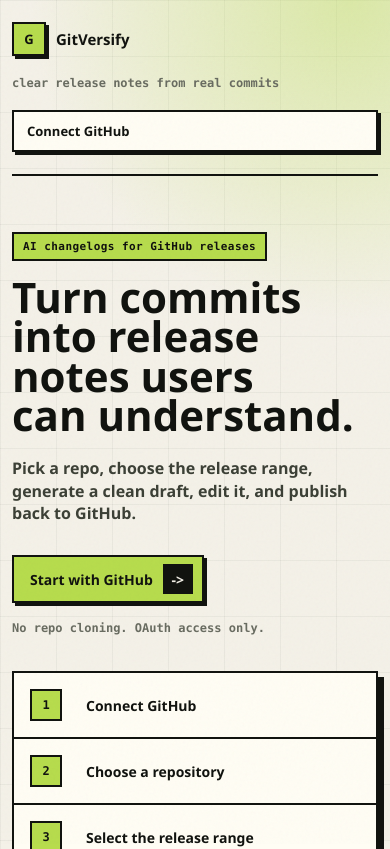
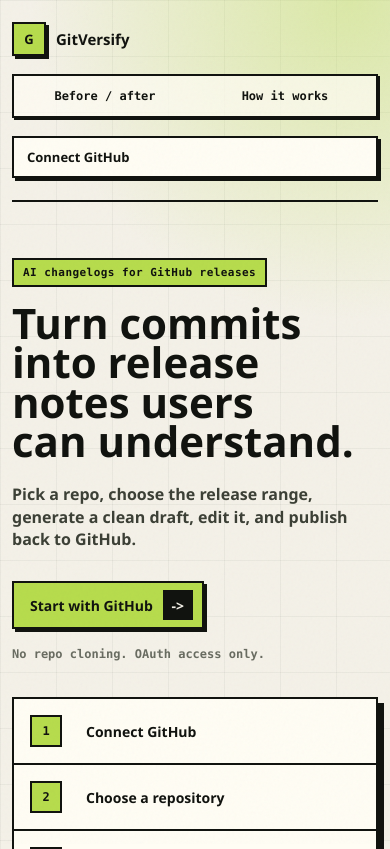
Before and after one commit to Workk001/gitversify, a Next.js app: page / in a window 390 px wide. Shown: the top 849 px of the page. Built offline with nearby package versions, Linux system fonts and the light colour scheme.

Commit message:
nav links added

```diff
--- a/app/globals.css
+++ b/app/globals.css
@@ -143,6 +143,7 @@ button {
 }
 
 .nav-coordinates,
+.nav-section-links,
 .microcopy,
 .helper-text,
 .muted,
@@ -157,6 +158,31 @@ button {
 .nav-coordinates {
   justify-self: center;
   text-align: center;
+}
+
+.nav-section-links {
+  display: flex;
+  justify-self: center;
+  align-items: center;
+  gap: 6px;
+  border: 2px solid var(--line);
+  background: rgba(255, 253, 244, 0.72);
+  padding: 4px;
+  box-shadow: 2px 2px 0 var(--ink);
+}
+
+.nav-section-links a {
+  display: inline-flex;
+  min-height: 32px;
+  align-items: center;
+  padding: 0 10px;
+  color: var(--ink);
+  transition: background 260ms var(--ease), transform 260ms var(--ease);
+}
+
+.nav-section-links a:hover {
+  background: var(--accent-soft);
+  transform: translateY(-1px);
 }
 
 .nav-link,
@@ -971,6 +997,10 @@ button {
     text-align: left;
   }
 
+  .nav-section-links {
+    justify-self: start;
+  }
+
   .simple-hero {
     align-items: start;
     padding: 56px 0 74px;
@@ -1050,4 +1080,15 @@ button {
     align-items: flex-start;
     flex-direction: column;
   }
+
+  .nav-section-links {
+    width: 100%;
+    justify-content: space-between;
+  }
+
+  .nav-section-links a {
+    flex: 1;
+    justify-content: center;
+    padding-inline: 8px;
+  }
 }
--- a/app/page.js
+++ b/app/page.js
@@ -16,7 +16,10 @@ export default function Home() {
           <span className="brand-mark">G</span>
           GitVersify
         </Link>
-        <div className="nav-coordinates">clear release notes from real commits</div>
+        <div className="nav-section-links" aria-label="Page sections">
+          <a href="#before-after">Before / after</a>
+          <a href="#how-it-works">How it works</a>
+        </div>
         <a className="nav-link" href="/api/auth/github">
           Connect GitHub
         </a>
@@ -50,7 +53,7 @@ export default function Home() {
         </aside>
       </section>
 
-      <section className="shell compare-section reveal-block">
+      <section id="before-after" className="shell compare-section reveal-block">
         <article className="compare-panel before-panel">
           <p className="eyebrow">Before</p>
           <h2>Manual release notes slow the team down.</h2>
@@ -74,7 +77,7 @@ export default function Home() {
         </article>
       </section>
 
-      <section className="shell flow-section reveal-block">
+      <section id="how-it-works" className="shell flow-section reveal-block">
         <div className="section-kicker compact">
           <p className="eyebrow">How it works</p>
           <h2>Five steps. No extra workspace.</h2>
```
